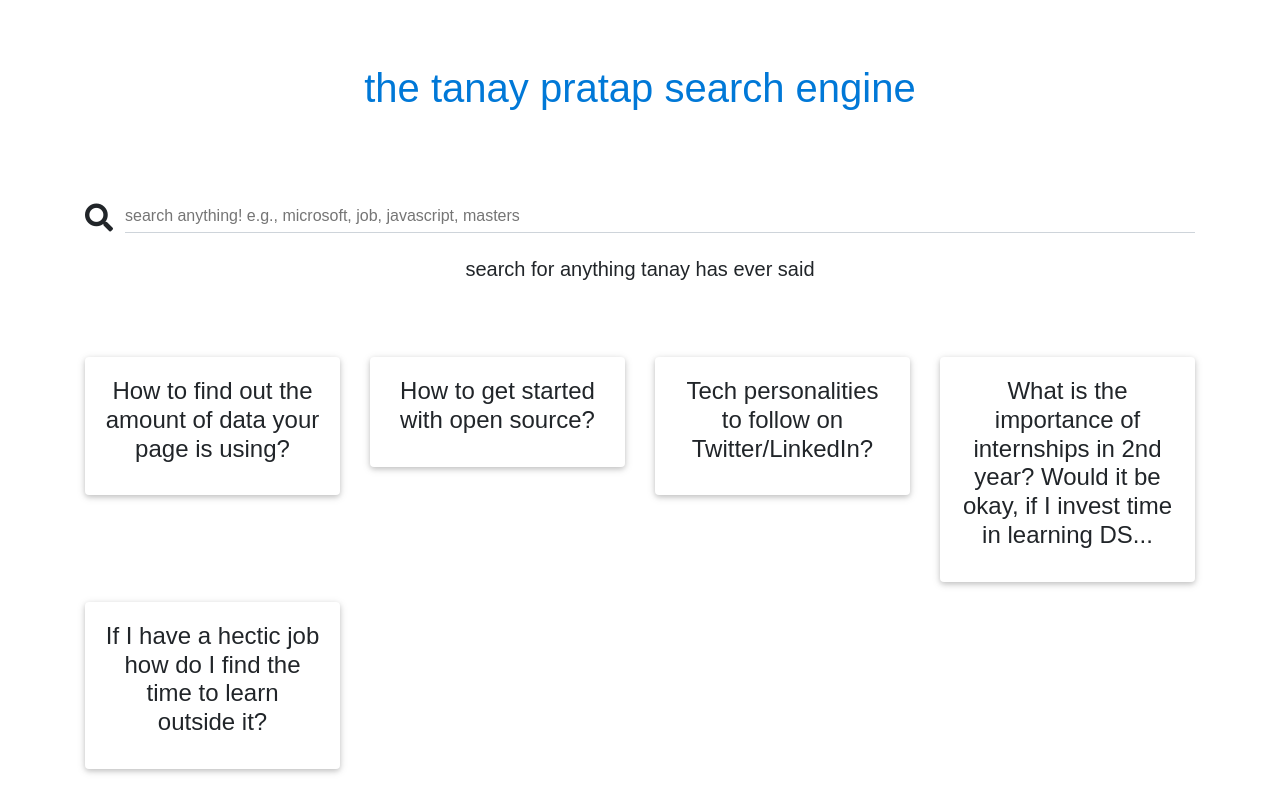
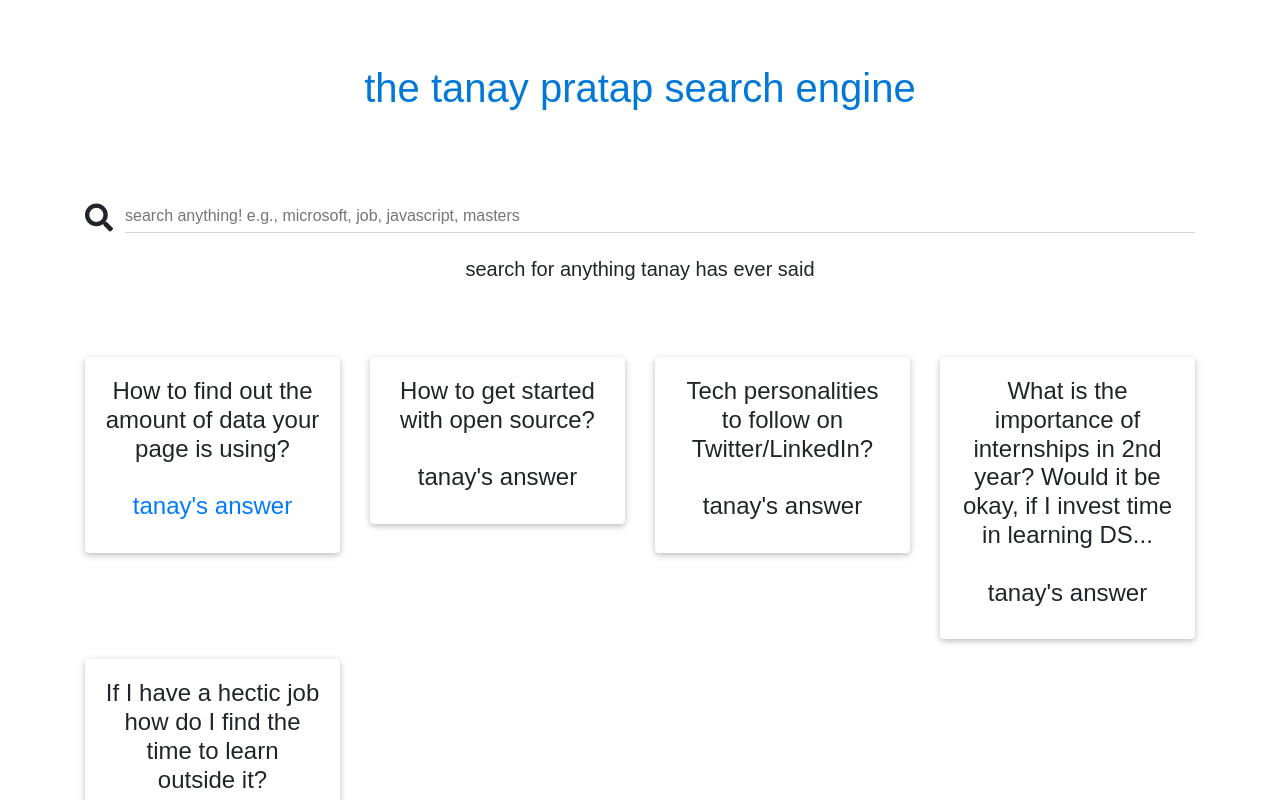
Before and after one commit to cmcodes1/tanaypratap-search-engine, a React (Create React App) app: page / in a window 1280 px wide. Shown: the top 800 px of the page. Built offline with nearby package versions, Linux system fonts and the light colour scheme.

Commit message:
added link to card

```diff
--- a/src/App.js
+++ b/src/App.js
@@ -17,9 +17,10 @@ class App extends React.Component {
       <div className="col-md-3" style={{ marginTop: "20px" }}>
         <Card>
           <CardBody>
-            <CardTitle title={content.name}>
-              {content.name.substring(0, 100)}
-              {content.name.length > 100 && "..."}
+            <CardTitle title={content.question}>
+              {content.question.substring(0, 100)}
+              {content.question.length > 100 && "..."} <br/><br/>
+              <a href={content.link} target="_blank">tanay's answer</a>
             </CardTitle>
           </CardBody>
         </Card>
@@ -35,7 +36,7 @@ class App extends React.Component {
 
     const { search } = this.state;
     const filteredContent = contentList.filter(content => {
-      return content.name.toLowerCase().indexOf(search.toLowerCase()) !== -1;
+      return content.question.toLowerCase().indexOf(search.toLowerCase()) !== -1;
     });
 
     return (
--- a/src/Content.json
+++ b/src/Content.json
@@ -1,17 +1,18 @@
 [
     {
-        "name": "How to find out the amount of data your page is using?"
+        "question": "How to find out the amount of data your page is using?",
+        "link": "https://github.com/tanaypratap/ama/issues/1"
     },
     {
-        "name": "How to get started with open source?"
+        "question": "How to get started with open source?"
     },
     {
-        "name": "Tech personalities to follow on Twitter/LinkedIn?"
+        "question": "Tech personalities to follow on Twitter/LinkedIn?"
     },
     {
-        "name": "What is the importance of internships in 2nd year? Would it be okay, if I invest time in learning DS, Algo and other computer science related stuff?"
+        "question": "What is the importance of internships in 2nd year? Would it be okay, if I invest time in learning DS, Algo and other computer science related stuff?"
     },
     {
-        "name": "If I have a hectic job how do I find the time to learn outside it?"
+        "question": "If I have a hectic job how do I find the time to learn outside it?"
     }
 ]
```
